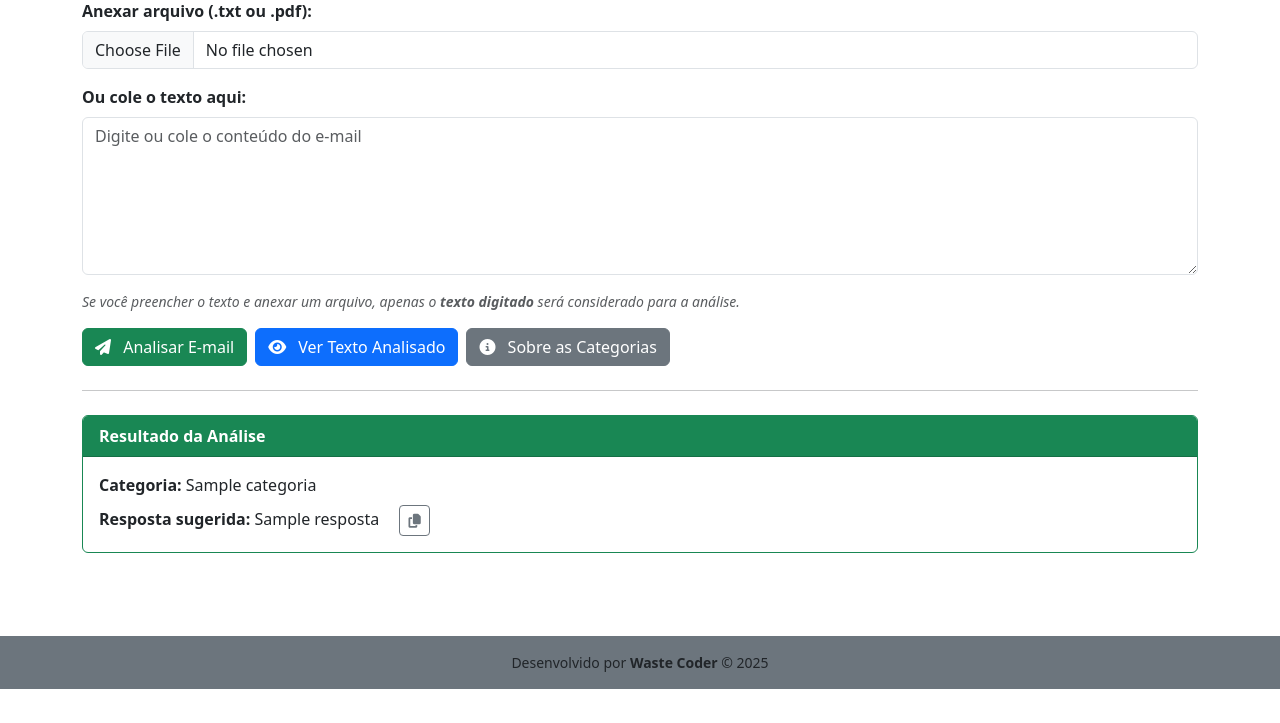
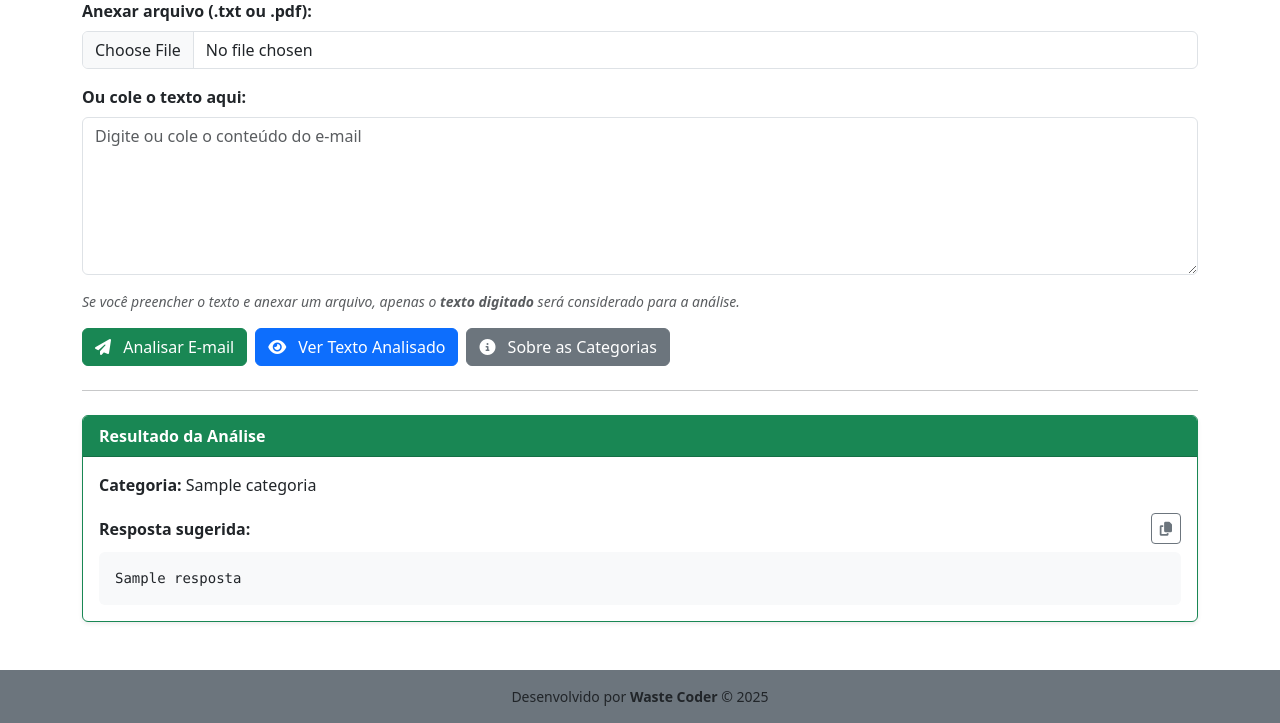
Before and after one commit to wastecoder/python-flask-email-classifier, a Flask app: template templates/email/email-page.html in a window 1280 px wide. Shown: the part 111-834 px from the top of the page. Before the commit the page ends 800 px from the top, so only its background shows below. Run offline with Flask 3, Linux system fonts and the light colour scheme; the template is opened without the code that fills it: most values are stand-ins (such as "Sample title", 1, 10 or a date in 2020); some libraries are stand-ins or nearby versions.

Commit message:
feat(ui): improve layout and styling of email analysis result

```diff
--- a/static/css/style.css
+++ b/static/css/style.css
@@ -11,6 +11,7 @@
 .preformatted {
     white-space: pre-wrap;
     overflow-wrap: break-word;
+    text-align: justify;
 }
 
 .toast-notification {
--- a/templates/email/email-analysis-result.html
+++ b/templates/email/email-analysis-result.html
@@ -1,25 +1,32 @@
-<div class="card border-success">
+<div class="card shadow-sm border-success mb-5">
     <div class="card-header bg-success text-white fw-bold">
         Resultado da Análise
     </div>
 
     <div class="card-body">
-        <p class="mb-2">
-            <strong>Categoria:</strong>
+        <div class="mb-3">
+            <span class="fw-bold">
+                Categoria:
+            </span>
             {{ resultado.categoria }}
-        </p>
+        </div>
 
-        <p class="mb-0">
-            <strong>Resposta sugerida:</strong>
-            <span id="respostaTexto">{{ resultado.resposta }}</span>
+        <div class="mb-0">
+            <div class="d-flex justify-content-between align-items-center mb-2">
+                <span class="fw-bold">
+                    Resposta sugerida:
+                </span>
 
                 <button type="button"
-                    class="btn btn-sm btn-outline-secondary ms-3"
+                        class="btn btn-sm btn-outline-secondary"
                         id="copiarBtn"
                         title="Copiar resposta"
                         onclick="copyText('respostaTexto', 'copiarBtn')">
                     <i class="fas fa-copy"></i>
                 </button>
-        </p>
+            </div>
+
+            <pre id="respostaTexto" class="preformatted bg-light p-3 rounded mb-0">{{ resultado.resposta }}</pre>
         </div>
     </div>
+</div>
```
Lines whose indentation alone changed are shown as unchanged.
